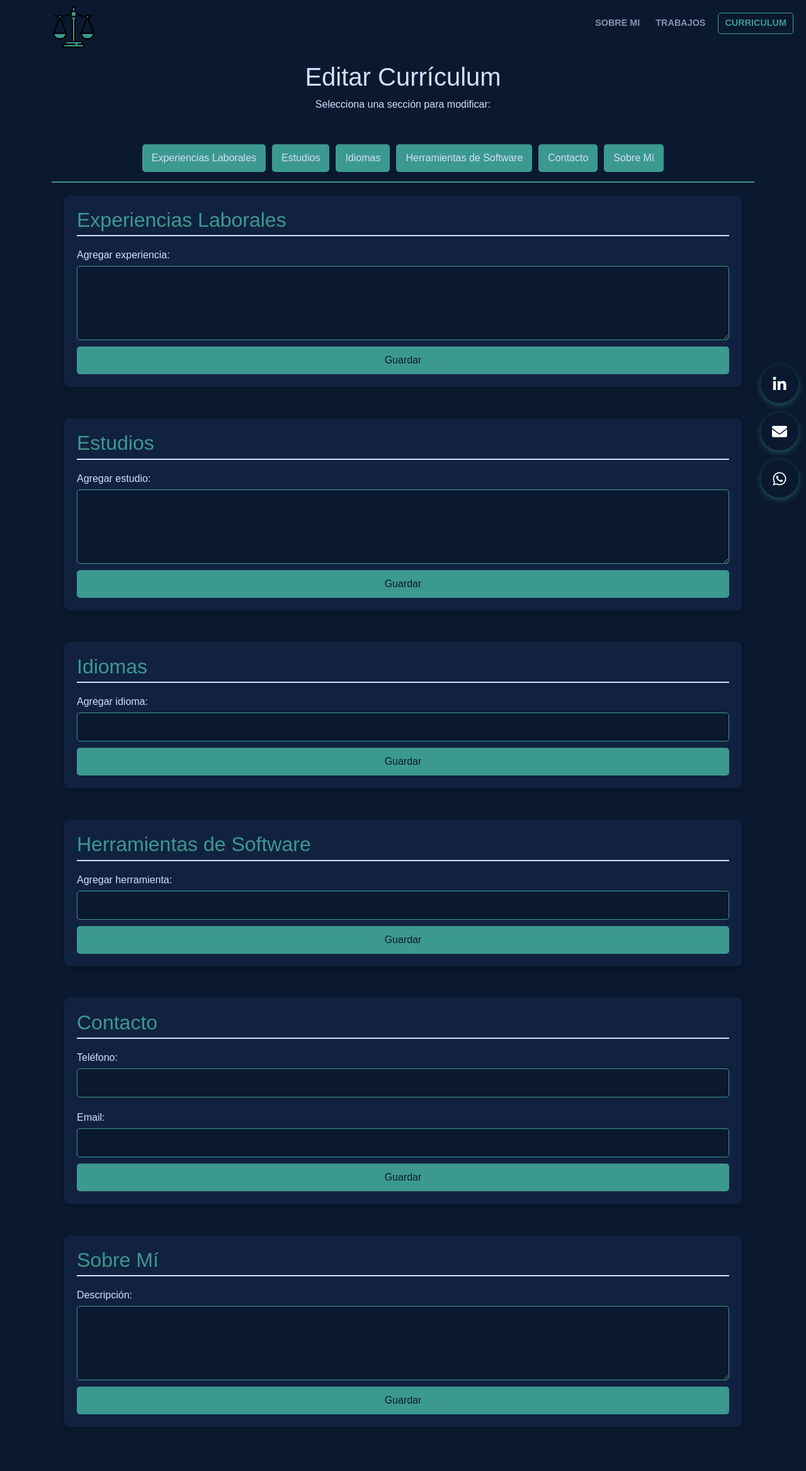
After one commit to strixer1605/portfolio, a PHP site: page /web/panelDeControl.php in a window 1280 px wide. The commit adds this page. Shown: the whole page at 63% size. Run offline with PHP 8.4, Linux system fonts and the light colour scheme; the visitor is signed in with stand-in values (Sample User, id 1); data comes from the database, SQL or seed files in the repository.

Commit message:
bases panel de control

```diff
--- a/php/navbar.php
+++ b/php/navbar.php
@@ -1,9 +1,21 @@
+<?php
+    include 'verificarSesion.php';
+?>
+<link href="https://cdnjs.cloudflare.com/ajax/libs/font-awesome/6.0.0/css/all.min.css" rel="stylesheet">
+
 <a id="inicio" href="inicio.php">
     <img style="margin-top: 8px; height: 70px; cursor: pointer;" src="../imagenes/ley.png" alt="Inicio">
 </a>
 
 <!-- Menú para escritorio -->
 <nav id="escritorio">
+    <?php
+    if ($hayResultado) {
+        echo '
+        <a href="panelDeControl.php">Panel de control</a>
+        ';
+    }
+    ?>
     <a href="sobreMi.php">Sobre mi</a>
     <a href="trabajos.php">Trabajos</a>
     <a href="curriculum.php" style="border: 1px solid #3C998F; padding: 5px 10px; border-radius: 5px; color: #3C998F;" id="curriculumEscritorio">Curriculum</a>
@@ -12,11 +24,11 @@
 <div>
     <div id="iconosEscritorio" class="social-container">
         <!-- LinkedIn -->
-                <a href="https://www.linkedin.com/in/tuusuario" target="_blank" class="social-item">
+        <a href="https://www.linkedin.com/in/felipe-maldonado-34a974335?utm_source=share&utm_campaign=share_via&utm_content=profile&utm_medium=ios_app " target="_blank" class="social-item">
             <i class="fab fa-linkedin-in"></i>
         </a>
         <!-- Email -->
-                <a href="mailto:tuemail@gmail.com" class="social-item">
+        <a href="mailto:strixer1605@gmail.com" class="social-item">
             <i class="fas fa-envelope"></i>
         </a>
         <!-- WhatsApp -->
@@ -41,6 +53,13 @@
             </div>
             <div class="offcanvas-body">
                 <ul class="navbar-nav">
+                <?php
+                    if ($hayResultado) {
+                        echo '
+                        <li><a href="panelDeControl.php">Panel de control</a></li>
+                        ';
+                    }
+                ?>
                     <li><a href="sobreMi.php">Sobre mi</a></li>
                     <li><a href="trabajos.php">Trabajos</a></li>
                     <li>
--- a/php/verificarSesion.php
+++ b/php/verificarSesion.php
@@ -1,5 +1,7 @@
 <?php
 session_start();
+error_reporting(0);
+
 if (!isset($_SESSION['email']) || !isset($_SESSION['nombre'])) {
     header('Location: ../index.php');
     exit;
@@ -7,5 +9,24 @@
     $email = $_SESSION['email'];
     $nombre = $_SESSION['nombre'];
     include('../php/conexion.php');
+
+    // Consulta para verificar el cargo del usuario
+    $sql = "SELECT cargo FROM usuarios WHERE email = '$email' AND nombre = '$nombre'";
+    $resultado = mysqli_query($conexion, $sql);
+
+    // Inicializar variable identificadora
+    $hayResultado = false;
+
+    // Verificar si hay resultados y validar el cargo
+    if (mysqli_num_rows($resultado) > 0) {
+        // Obtener el valor del cargo
+        $fila = mysqli_fetch_assoc($resultado);
+        $cargo = $fila['cargo'];
+
+        // Si el cargo es 1 o 2, cambiar $hayResultado a true
+        if ($cargo == 1) {
+            $hayResultado = true;
+        }
+    }
 }
 ?>
--- /dev/null
+++ b/styles/panelDeContro.css
@@ -0,0 +1,107 @@
+/* General styles */
+body {
+    font-family: 'Nunito Sans', sans-serif;
+    margin: 0;
+    padding: 0;
+    background-color: #0A192F; /* Fondo oscuro */
+    color: #D4DEFE; /* Color claro para el texto */
+}
+
+.header {
+    text-align: center;
+    padding: 20px;
+    color: #D4DEFE; /* Texto blanco claro */
+}
+
+.navigation {
+    display: flex;
+    justify-content: center;
+    background-color: #0A192F; /* Fondo oscuro */
+    padding: 10px;
+    border-bottom: 2px solid #3C998F; /* Detalle de línea */
+}
+
+.nav-button {
+    background-color: #3C998F; /* Verde animación */
+    color: #D4DEFE; /* Texto claro */
+    border: none;
+    padding: 10px 15px;
+    margin: 5px;
+    border-radius: 5px;
+    cursor: pointer;
+    transition: background-color 0.3s ease, transform 0.2s ease;
+}
+
+.nav-button:hover {
+    background-color: #0A192F; /* Azul oscuro */
+    color: #3C998F; /* Verde animación */
+    transform: scale(1.05); /* Efecto de ampliación */
+}
+
+.content {
+    padding: 20px;
+}
+
+section {
+    margin-bottom: 50px;
+    padding: 20px;
+    background-color: #112240; /* Claro derivado de #0A192F */
+    border-radius: 8px;
+    box-shadow: 0 4px 8px rgba(0, 0, 0, 0.2); /* Sutil sombra */
+}
+
+section h2 {
+    margin-top: 0;
+    color: #3C998F; /* Verde animación */
+    border-bottom: 2px solid #D4DEFE; /* Línea decorativa */
+    padding-bottom: 5px;
+}
+
+form {
+    display: flex;
+    flex-direction: column;
+}
+
+form label {
+    margin: 10px 0 5px;
+    color: #D4DEFE; /* Texto claro */
+}
+
+form input, form textarea {
+    margin-bottom: 10px;
+    padding: 10px;
+    border: 1px solid #3C998F; /* Verde animación */
+    border-radius: 5px;
+    background-color: #0A192F; /* Fondo oscuro */
+    color: #D4DEFE; /* Texto claro */
+    transition: border-color 0.3s ease;
+}
+
+form input:focus, form textarea:focus {
+    border-color: #D4DEFE; /* Borde claro al enfocarse */
+    outline: none;
+}
+
+form button {
+    background-color: #3C998F; /* Verde animación */
+    color: #0A192F; /* Texto oscuro */
+    cursor: pointer;
+    padding: 10px;
+    border: none;
+    border-radius: 5px;
+    transition: background-color 0.3s ease, transform 0.2s ease;
+}
+
+form button:hover {
+    background-color: #0A192F; /* Texto claro */
+    color: #3C998F; /* Texto oscuro */
+    transform: scale(1.01); /* Efecto de ampliación */
+}
+
+.footer {
+    text-align: center;
+    padding: 10px;
+    background-color: #112240; /* Azul claro derivado */
+    color: #D4DEFE; /* Texto claro */
+    border-top: 2px solid #3C998F; /* Detalle */
+}
--- /dev/null
+++ b/web/panelDeControl.php
@@ -0,0 +1,102 @@
+<?php
+    include '../php/verificarSesion.php';
+?>
+<!DOCTYPE html>
+<html lang="es">
+<head>
+    <meta charset="UTF-8">
+    <meta name="viewport" content="width=device-width, initial-scale=1.0">
+    <title>Modificar Currículum</title>
+    <link href="https://cdn.jsdelivr.net/npm/bootstrap@5.3.0-alpha1/dist/css/bootstrap.min.css" rel="stylesheet">
+    <link rel="stylesheet" href="../styles//stylesNav.css">
+    <link rel="stylesheet" href="../styles//panelDeContro.css">
+</head>
+<body>
+    <div class="container">
+
+        <?php
+            include '../php/navbar.php';
+        ?>
+        <header class="header">
+            <h1>Editar Currículum</h1>
+            <p>Selecciona una sección para modificar:</p>
+        </header>
+
+        <div class="navigation">
+            <button class="nav-button" onclick="scrollToSection('experiencias')">Experiencias Laborales</button>
+            <button class="nav-button" onclick="scrollToSection('estudios')">Estudios</button>
+            <button class="nav-button" onclick="scrollToSection('idiomas')">Idiomas</button>
+            <button class="nav-button" onclick="scrollToSection('herramientas')">Herramientas de Software</button>
+            <button class="nav-button" onclick="scrollToSection('contacto')">Contacto</button>
+            <button class="nav-button" onclick="scrollToSection('sobre-mi')">Sobre Mí</button>
+        </div>
+
+        <main class="content">
+            <section id="experiencias">
+                <h2>Experiencias Laborales</h2>
+                <form>
+                    <label for="experiencia">Agregar experiencia:</label>
+                    <textarea id="experiencia" name="experiencia" rows="4"></textarea>
+                    <button type="submit">Guardar</button>
+                </form>
+            </section>
+
+            <section id="estudios">
+                <h2>Estudios</h2>
+                <form>
+                    <label for="estudio">Agregar estudio:</label>
+                    <textarea id="estudio" name="estudio" rows="4"></textarea>
+                    <button type="submit">Guardar</button>
+                </form>
+            </section>
+
+            <section id="idiomas">
+                <h2>Idiomas</h2>
+                <form>
+                    <label for="idioma">Agregar idioma:</label>
+                    <input type="text" id="idioma" name="idioma">
+                    <button type="submit">Guardar</button>
+                </form>
+            </section>
+
+            <section id="herramientas">
+                <h2>Herramientas de Software</h2>
+                <form>
+                    <label for="herramienta">Agregar herramienta:</label>
+                    <input type="text" id="herramienta" name="herramienta">
+                    <button type="submit">Guardar</button>
+                </form>
+            </section>
+
+            <section id="contacto">
+                <h2>Contacto</h2>
+                <form>
+                    <label for="telefono">Teléfono:</label>
+                    <input type="text" id="telefono" name="telefono">
+                    <label for="email">Email:</label>
+                    <input type="email" id="email" name="email">
+                    <button type="submit">Guardar</button>
+                </form>
+            </section>
+
+            <section id="sobre-mi">
+                <h2>Sobre Mí</h2>
+                <form>
+                    <label for="descripcion">Descripción:</label>
+                    <textarea id="descripcion" name="descripcion" rows="4"></textarea>
+                    <button type="submit">Guardar</button>
+                </form>
+            </section>
+        </main>
+    </div>
+
+    <script>
+        // Función para navegar entre secciones
+        function scrollToSection(sectionId) {
+            const section = document.getElementById(sectionId);
+            section.scrollIntoView({ behavior: 'smooth' });
+        }
+    </script>
+    <script src="https://cdn.jsdelivr.net/npm/bootstrap@5.3.0-alpha1/dist/js/bootstrap.bundle.min.js"></script>
+</body>
+</html>
--- a/web/sobreMi.php
+++ b/web/sobreMi.php
@@ -1,3 +1,6 @@
+<?php
+    include('../php/verificarSesion.php');
+?>
 <!DOCTYPE html>
 <html lang="en">
 <head>
--- a/web/trabajos.php
+++ b/web/trabajos.php
@@ -1,3 +1,6 @@
+<?php
+    include('../php/verificarSesion.php');
+?>
 <!DOCTYPE html>
 <html lang="es">
 <head>
```
Lines whose indentation alone changed are shown as unchanged.
